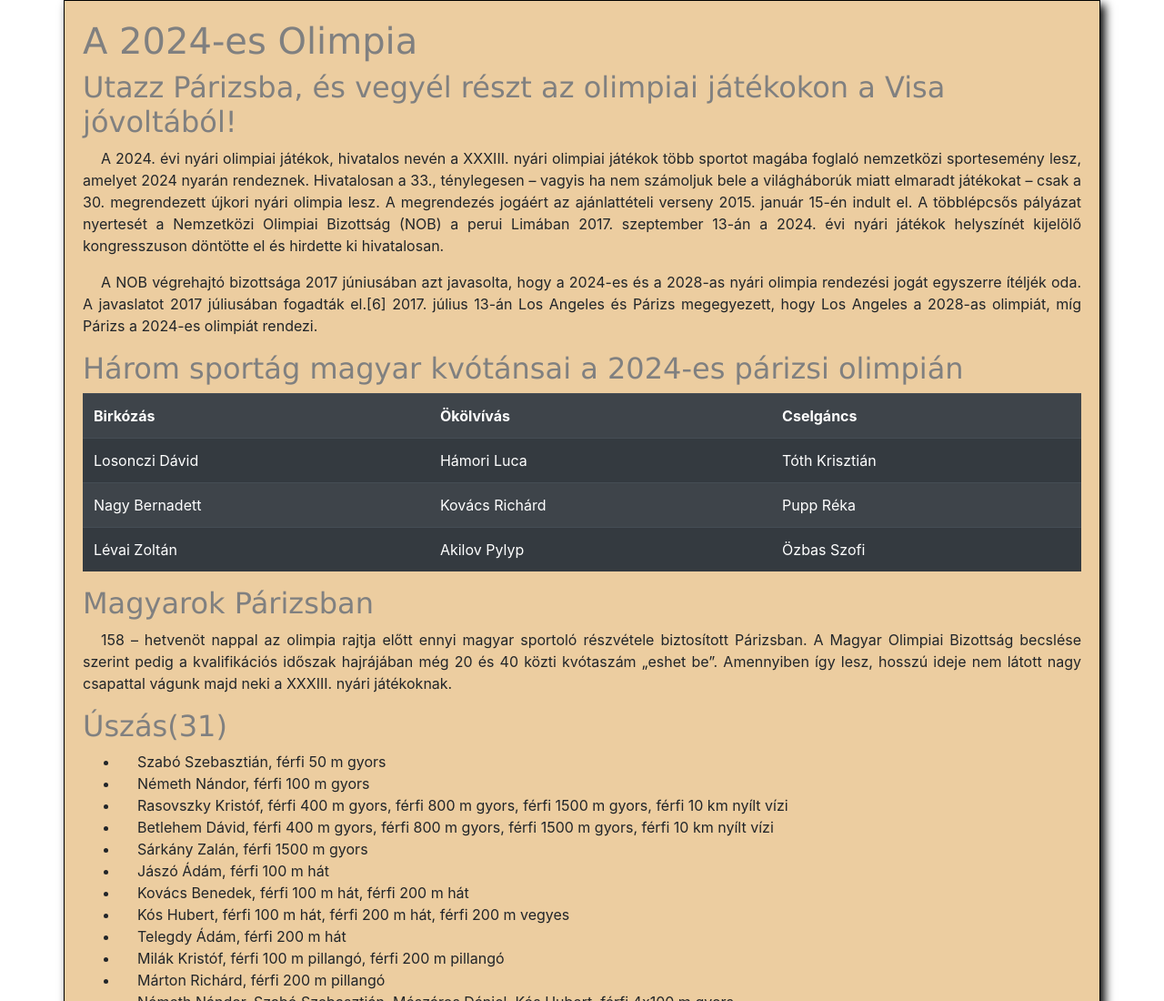
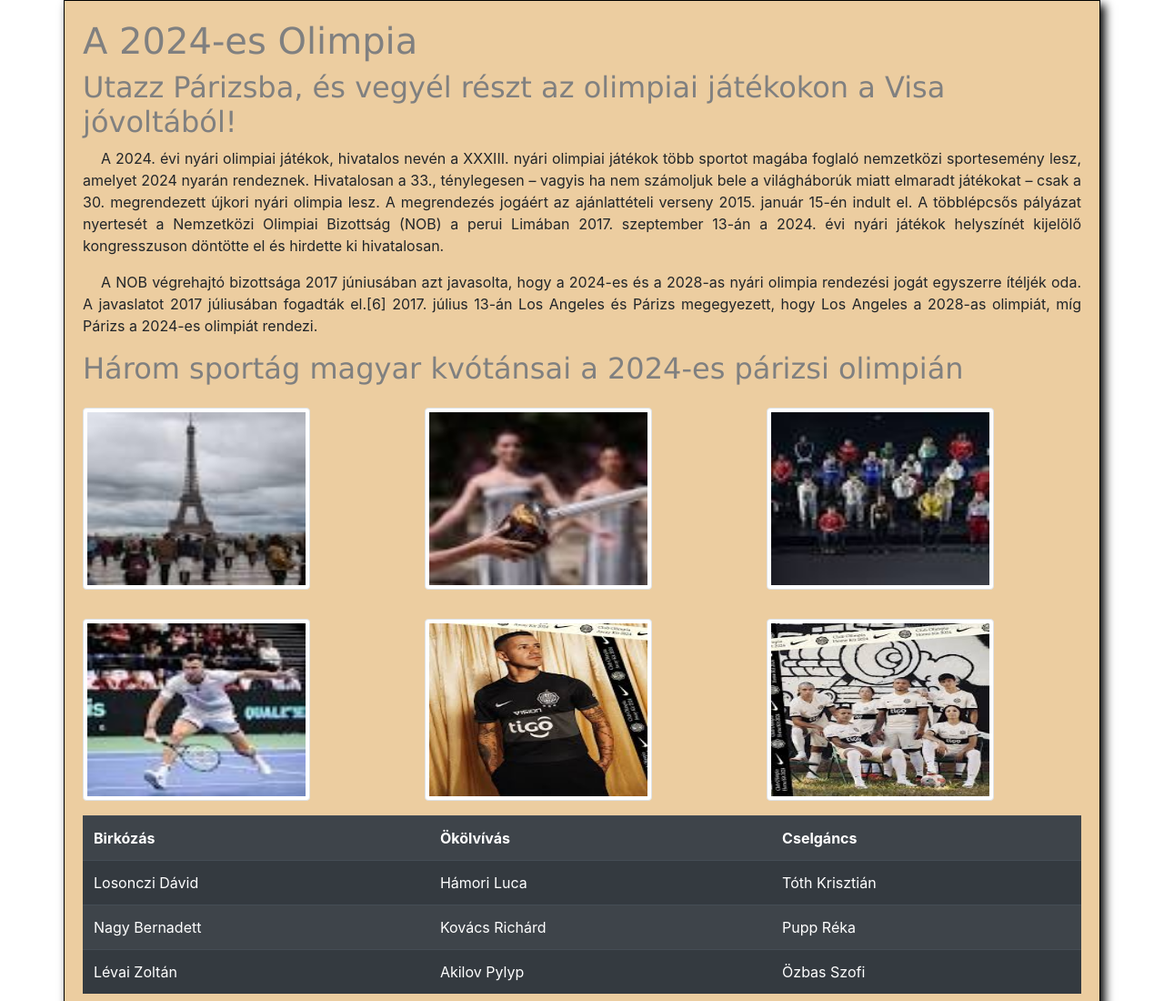
Before and after one commit to csoree/csoree.github.io, a plain HTML site: page olimpia/index.html in a window 1280 px wide. Shown: the top 1100 px of the page at 91% size. Drawn offline with Linux system fonts and the light colour scheme.

Commit message:
vegleges commit

```diff
--- a/olimpia/index.html
+++ b/olimpia/index.html
@@ -82,6 +82,27 @@
 
         <h2>
             Három sportág magyar kvótánsai a 2024-es párizsi olimpián </h2>
+
+            <div class="row">
+                <div class="col-lg-4 col-md-6 col-12 my-3">
+                    <img src="Kepek/k1.jpg" class="img-thumbnail" alt="Kép 1">
+                </div>
+                <div class="col-lg-4 col-md-6 col-12 my-3">
+                    <img src="Kepek/k2.jpg" class="img-thumbnail" alt="Kép 2">
+                </div>
+                <div class="col-lg-4 col-md-6 col-12 my-3">
+                    <img src="Kepek/k3.jpg" class="img-thumbnail" alt="Kép 3">
+                </div>
+                <div class="col-lg-4 col-md-6 col-12 my-3">
+                    <img src="Kepek/k4.jpg" class="img-thumbnail" alt="Kép 4">
+                </div>
+                <div class="col-lg-4 col-md-6 col-12 my-3">
+                    <img src="Kepek/k5.jpg" class="img-thumbnail" alt="Kép 5">
+                </div>
+                <div class="col-lg-4 col-md-6 col-12 my-3">
+                    <img src="Kepek/k6.jpg" class="img-thumbnail" alt="Kép 6">
+                </div>
+            </div>
 
         <table class="table table-dark table-striped">
             <tr>
--- a/olimpia/olimpia.css
+++ b/olimpia/olimpia.css
@@ -16,6 +16,7 @@
 }
 
 a {
+  color: red;
 
 }
 .img-thumbnail{
@@ -45,4 +46,5 @@ p, li {
 
 .forras:hover {
   text-decoration: underline;
+  text-align: center;
 }
```
